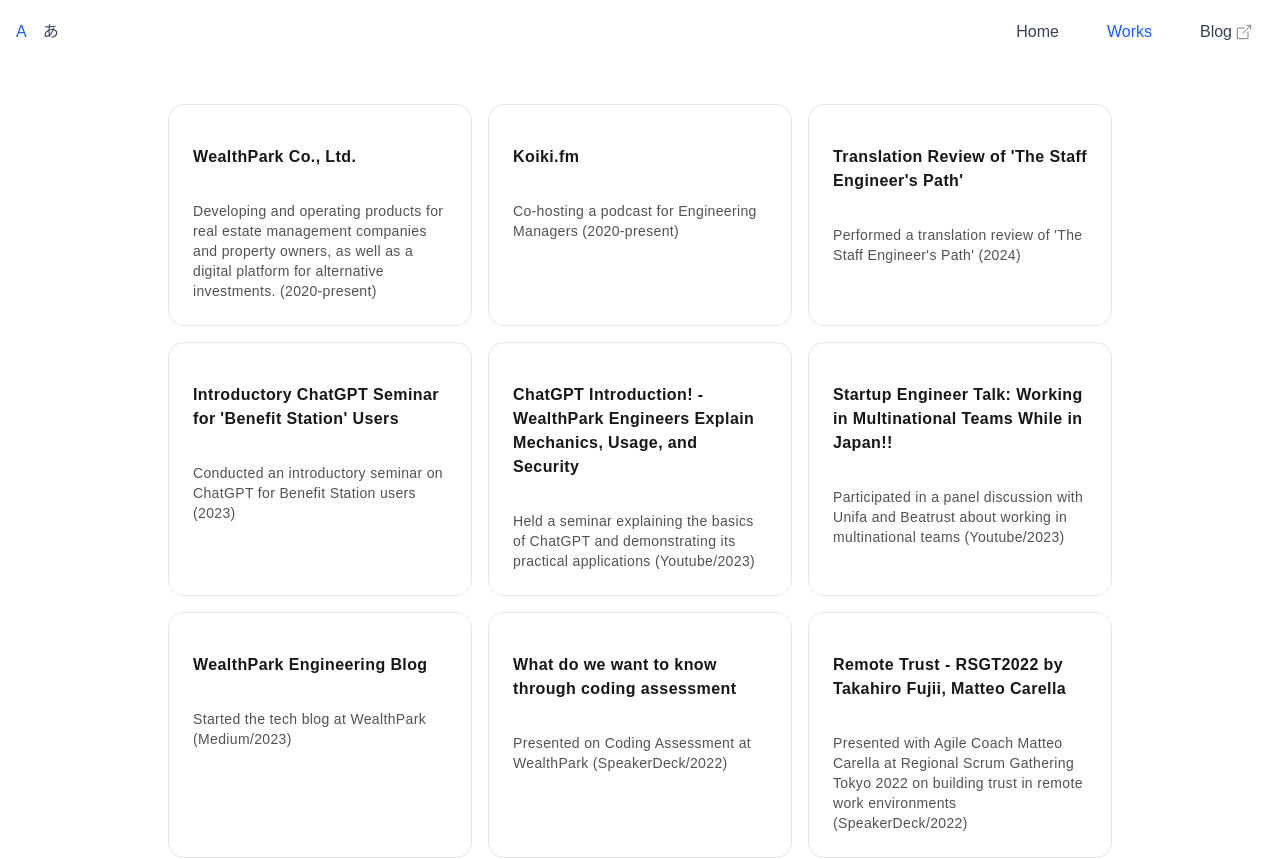
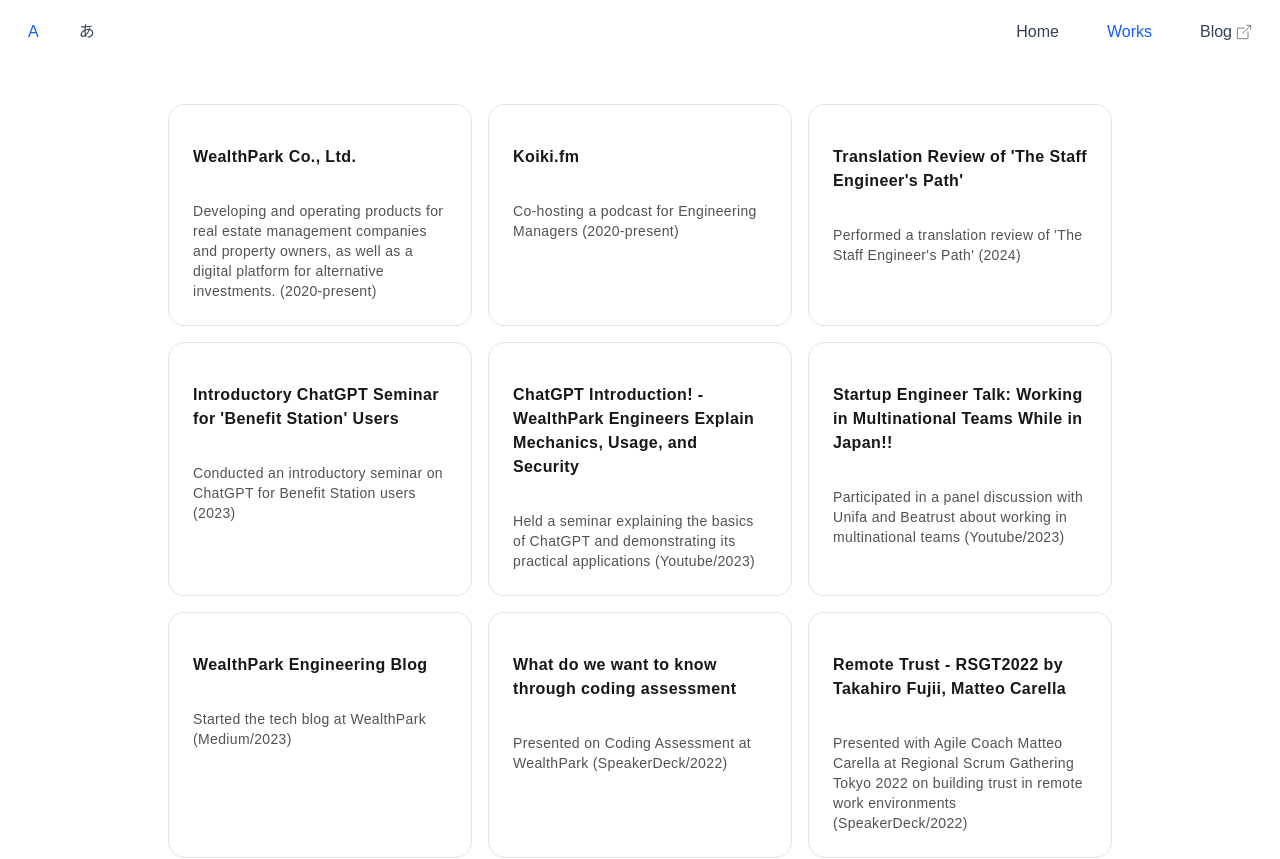
Before and after one commit to taka66/portfolio-2025, a Next.js app: page /en/works in a window 1280 px wide. Shown: the top 859 px of the page. Built offline with nearby package versions, Linux system fonts and the light colour scheme; no server answers.

Commit message:
chore: add tap animation for locale switcher

```diff
--- a/src/components/LocaleSwitcher/LocaleSwitcher.tsx
+++ b/src/components/LocaleSwitcher/LocaleSwitcher.tsx
@@ -40,8 +40,9 @@
             key={locale}
             href={redirectedPathname(locale)}
             className={`
-              transition-colors
+              transition-colors px-3 py-2 rounded-md
               ${isActive ? "text-blue-600 dark:text-blue-400" : "text-gray-700 dark:text-gray-300 hover:text-black dark:hover:text-white"}
+              active:bg-gray-100 dark:active:bg-gray-800 active:scale-95 transition-transform tap-highlight-transparent
             `}
           >
             {locale === "ja" ? "あ" : "A"}
```
